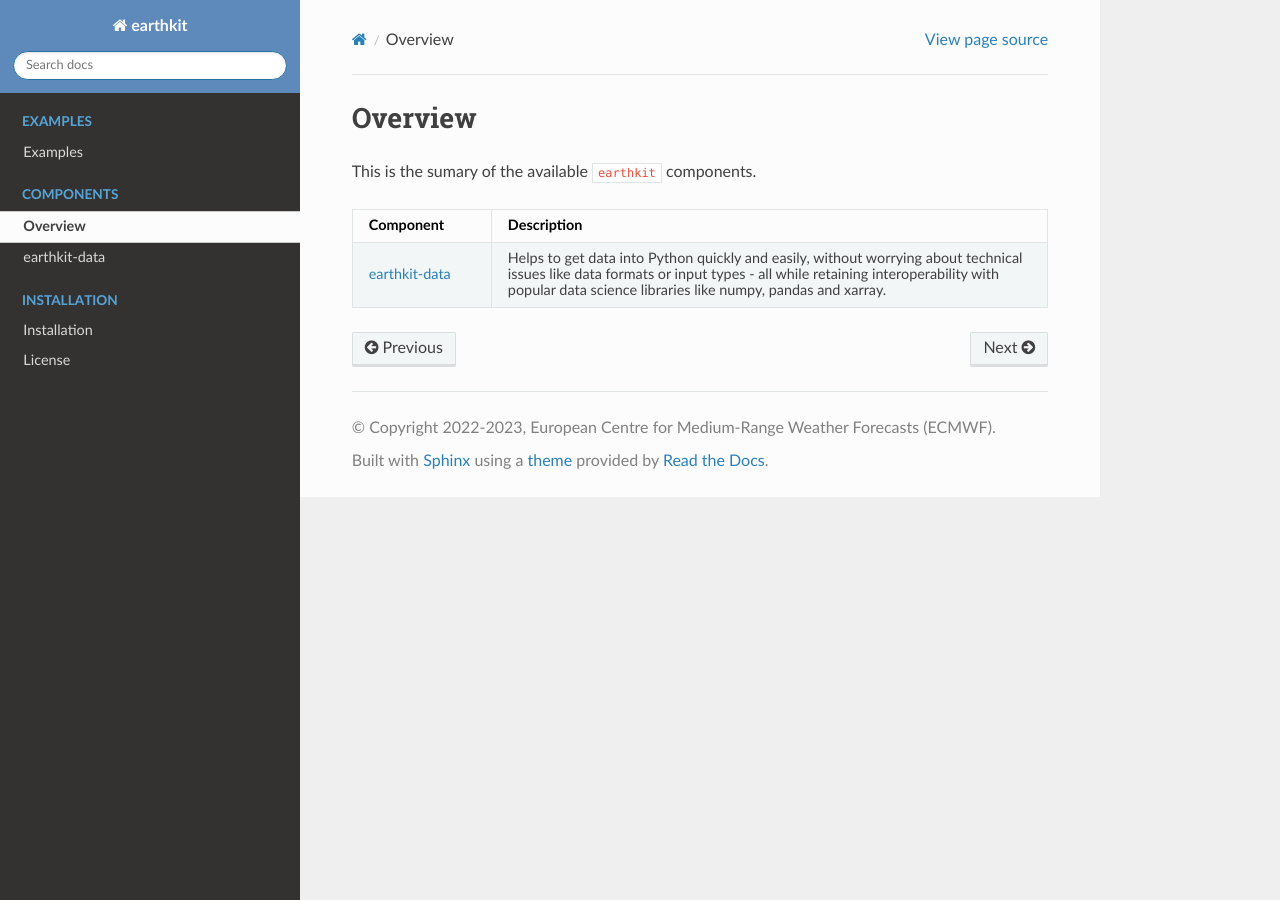
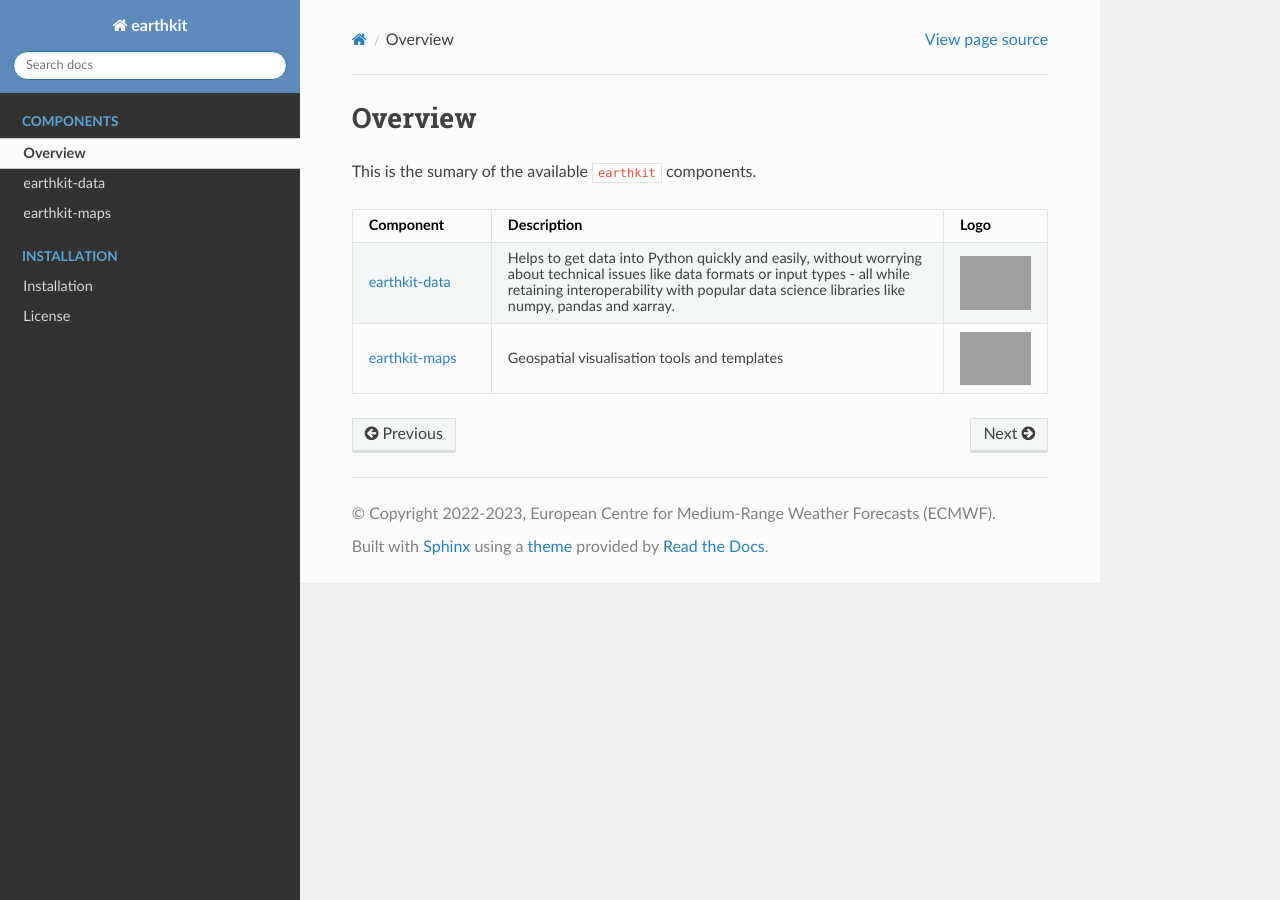
Before and after one commit to ecmwf/earthkit, a Sphinx documentation site: the page built from docs/components_overview.rst, in a window 1280 px wide. Built offline with Sphinx 7.4.7 and the Read the Docs theme 2.0.0, drawn with Linux system fonts in a browser that asks for light colours; grey boxes are pictures that could not be loaded.

```diff
--- a/docs/components_overview.rst
+++ b/docs/components_overview.rst
@@ -6,10 +6,17 @@
 This is the sumary of the available ``earthkit`` components.
 
 .. list-table::
-    :widths: 20 80
+    :widths: 20 65 15
     :header-rows: 1
 
     * - Component
       - Description
+      - Logo
     * - :xref:`earthkit-data`
       - Helps to get data into Python quickly and easily, without worrying about technical issues like data formats or input types - all while retaining interoperability with popular data science libraries like numpy, pandas and xarray.
+      - .. image:: https://raw.githubusercontent.com/ecmwf/earthkit-data/main/docs/_static/earthkit-data.png
+          :width: 120px
+    * - :xref:`earthkit-maps`
+      - Geospatial visualisation tools and templates
+      - .. image:: https://raw.githubusercontent.com/ecmwf/earthkit-maps/develop/docs/_static/earthkit-maps.png
+          :width: 120px
--- a/docs/conf.py
+++ b/docs/conf.py
@@ -64,6 +64,10 @@
         "earthkit-data",
         "https://earthkit-data.readthedocs.io",
     ),
+    "earthkit-maps": (
+        "earthkit-maps",
+        "https://earthkit-maps.readthedocs.io",
+    ),
     "eccodes": (
         "ecCodes",
         "https://confluence.ecmwf.int/display/ECC/ecCodes+Home",
```
Also changed, not shown: docs/index.rst (+6 -5 lines), 1 other file.
